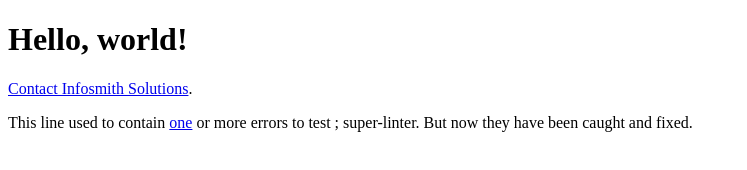
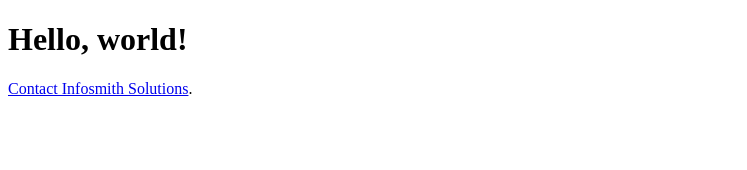
Before and after one commit to onshisan/infosmith.github.io, a plain HTML site: page index.html in a window 1280 px wide. Shown: the whole page, without its empty margins (0-747 px from the left). Drawn offline with Linux system fonts and the light colour scheme.

Commit message:
Update index.html
Removed linter test line.

```diff
--- a/index.html
+++ b/index.html
@@ -6,6 +6,5 @@
   <body>
     <h1>Hello, world!</h1>
     <p><a href="mailto:contact@infosmith.solutions">Contact Infosmith Solutions</a>.</p>
-    <p>This line used to contain <a href="#">one</a> or more <error>errors</error> to test&nbsp;; super-linter. But now they have been caught and fixed.</p>
   </body>
 </html>
```
